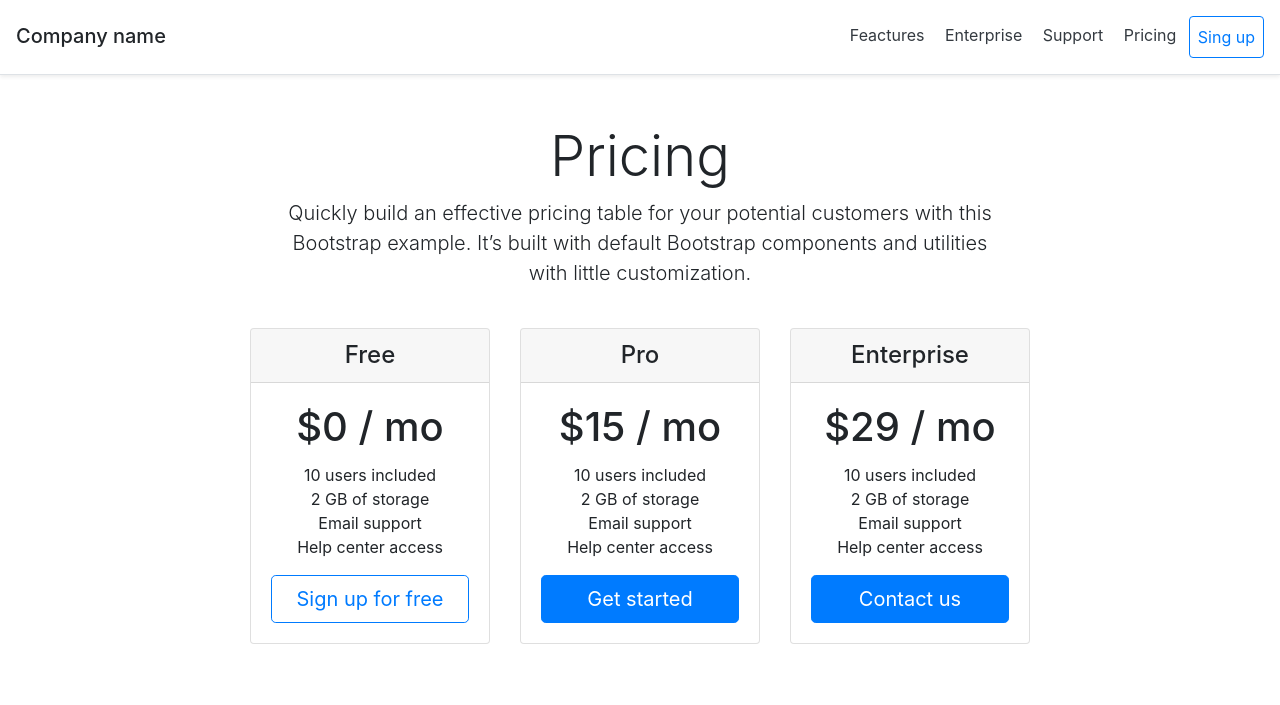
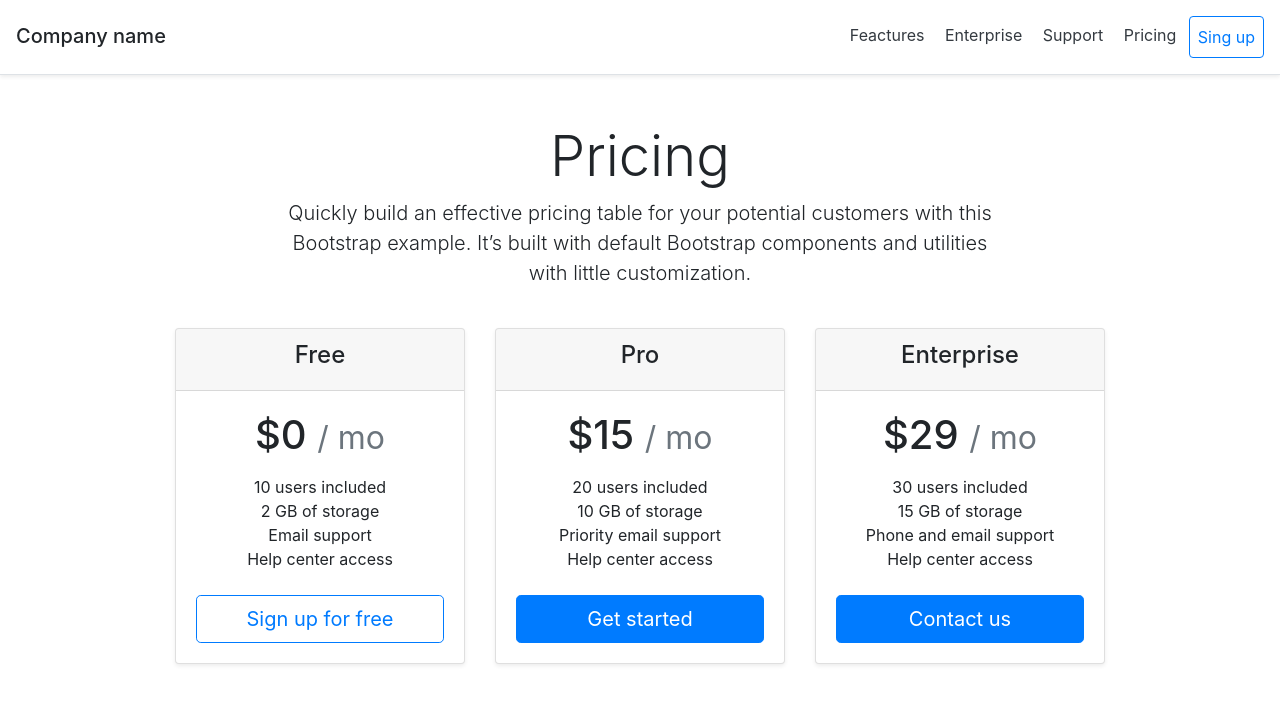
Before and after one commit to ifaneduardo/ClonBootstrap, a plain HTML site: page index.html in a window 1280 px wide. Shown: the top 705 px of the page. Drawn offline with nearby package versions, Linux system fonts and the light colour scheme.

Commit message:
I modified index

```diff
--- a/index.html
+++ b/index.html
@@ -18,21 +18,22 @@
                 <a href="#" class=" btn btn-outline-primary p-2">Sing up</a>
       </nav>
     </div>
-
+<div class="container justify-content-center">
 <div class="px-3 py-3 pt-md-5 pb-md-4 mx-auto text-center ">
     <h1 class="display-4">Pricing</h1>
     <p class="lead">Quickly build an effective pricing table for your potential customers with this  <br>  Bootstrap example. It’s built with default Bootstrap components and utilities  <br>  with little customization.</p>
 </div>
 
-<div class="container d-flex flex-column align-items-center">
-    <div class="card-deck mb-3 text-center">
-    <div class="card" style="width: 15rem;">
-        <h4 class="card-header">
-            Free
-        </h4>
+
+<div class="container" style="max-width:960px;">
+    <div class="card-deck mb-3 text-center" style="min-width: 220px;">
+        <div class="card mb-4 shadow-sm" style="min-width: 220px;">
+            <div class="card-header">
+                <h4>Free</h4>
+            </div>
             <div class="card-body">
-          <h1 class="card-title">$0 / mo</h1>
-          <ul class="list-unstyled">
+                <h1 class="card-title pricing-card-title">$0 <small class="text-muted">/ mo</small></h1>
+                <ul class="list-unstyled mt-3 mb-4">
                     <li>10 users included</li>
                     <li>2 GB of storage</li>
                     <li>Email support</li>
@@ -42,32 +43,32 @@
             </div>
         </div>
 
-      <div class="card" style="width: 15rem;">
-        <h4 class="card-header">
-            Pro
-        </h4>
+        <div class="card mb-4  shadow-sm" style="min-width: 220px;">
+            <div class="card-header">
+                <h4>Pro</h4>
+            </div>
             <div class="card-body">
-          <h1 class="card-title">$15 / mo</h1>
-          <ul class="list-unstyled">
-              <li>10 users included</li>
-              <li>2 GB of storage</li>
-              <li>Email support</li>
+                <h1 class="card-title pricing-card-title">$15 <small class="text-muted">/ mo</small></h1>
+                <ul class="list-unstyled mt-3 mb-4">
+                    <li>20 users included</li>
+                    <li>10 GB of storage</li>
+                    <li>Priority email support</li>
                     <li>Help center access</li>
                 </ul>
                 <button type="button" class="btn btn-lg btn-block btn-primary">Get started</button>
             </div>
         </div>
 
-      <div class="card" style="width: 15rem;">
-        <h4 class="card-header">
-            Enterprise
-        </h4>
+        <div class="card mb-4 shadow-sm" style="min-width: 220px;">
+            <div class="card-header">
+                <h4>Enterprise</h4>
+            </div>
             <div class="card-body">
-          <h1 class="card-title">$29 / mo</h1>
-          <ul class="list-unstyled">
-              <li>10 users included</li>
-              <li>2 GB of storage</li>
-              <li>Email support</li>
+                <h1 class="card-title pricing-card-title">$29 <small class="text-muted">/ mo</small></h1>
+                <ul class="list-unstyled mt-3 mb-4">
+                    <li>30 users included</li>
+                    <li>15 GB of storage</li>
+                    <li>Phone and email support</li>
                     <li>Help center access</li>
                 </ul>
                 <button type="button" class="btn btn-lg btn-block btn-primary">Contact us</button>
@@ -76,8 +77,8 @@
     </div>
 
 
-<footer class="pt-4 my-md-5 pt-md-5 border-top justify-content-around">
-
+<footer class="pt-4 my-md-5 pt-md-5 border-top justify-content-around ">
+    <div class="container">
     <div class="row">
         <div class="col-lg-3 col-sm-12">
             <img src="https://getbootstrap.com/docs/4.0/assets/brand/bootstrap-solid.svg" height="24">
@@ -113,8 +114,10 @@
             </ul>
         </div>
     </div>
+    </div>
+</footer>
+</div>
 
-</footer>
 </div>
 </body>
 </html>
```
Lines whose indentation alone changed are shown as unchanged.
